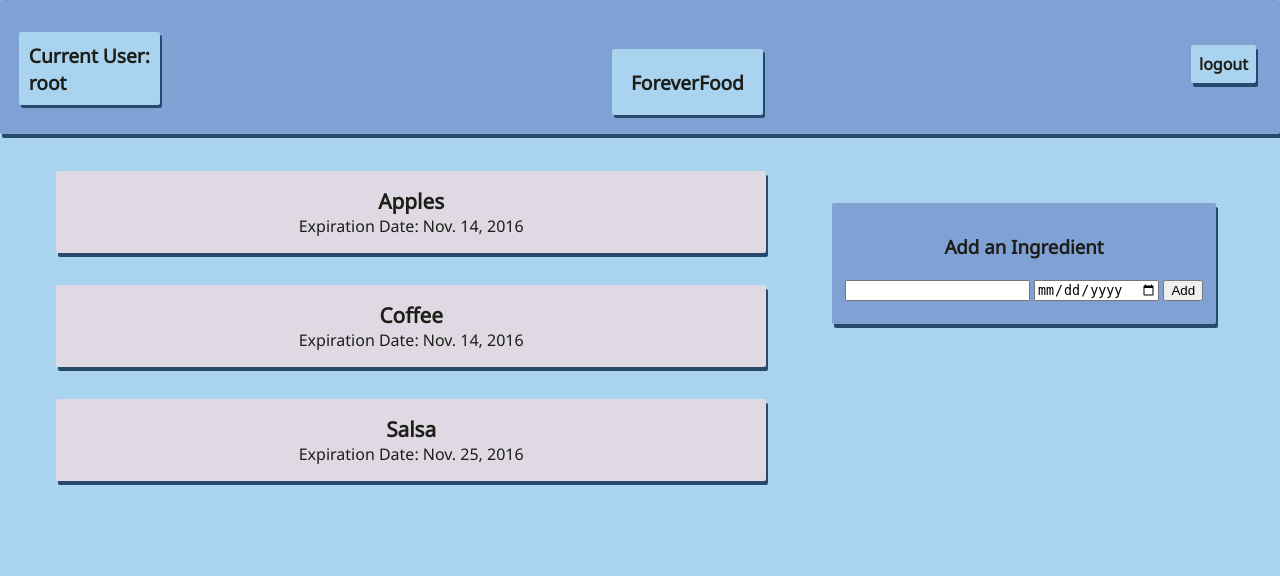
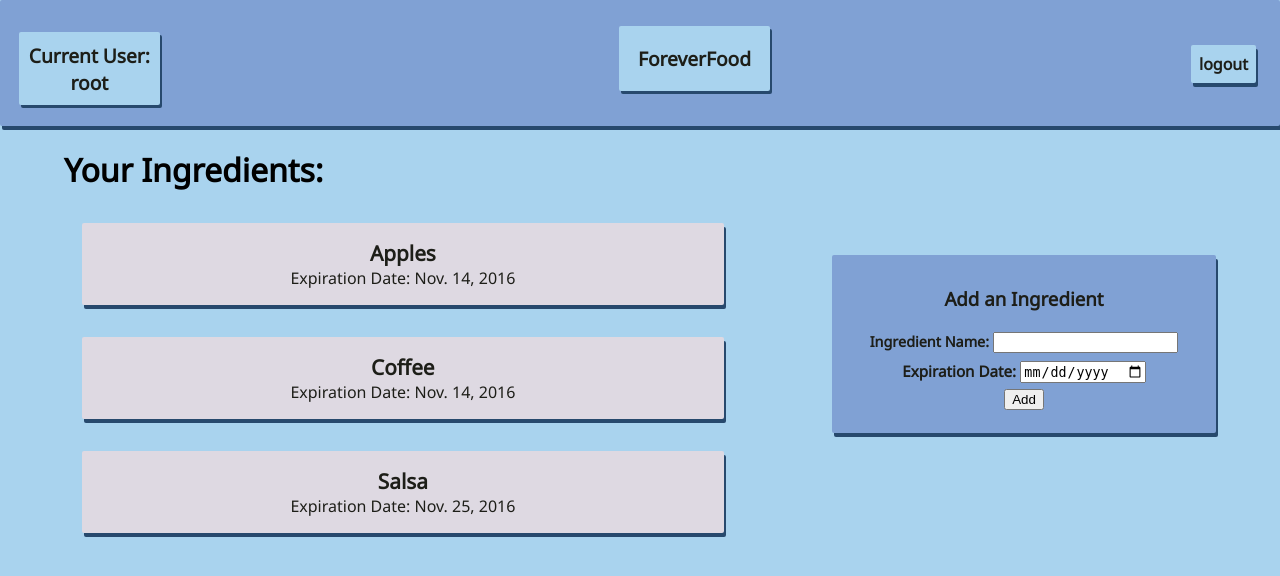
Before and after one commit to EpiChlo/foodforever, a Django app: page /polls/ in a window 1280 px wide. Shown: the top 576 px of the page. Run offline with Django 3.2, Linux system fonts and the light colour scheme; a user stored in the database is signed in; data comes from the database, SQL or seed files in the repository; parts of the project's set-up code (start-up, migrations or seed data) failed here and were passed over.

Commit message:
Holy shit it almost works

```diff
--- a/foodforever/polls/static/polls/style.css
+++ b/foodforever/polls/static/polls/style.css
@@ -8,11 +8,13 @@ body{
 .header {
   background-color: #80A1D4;
   font-weight: bold;
+  text-align: center;
   padding-top: 1%;
   color: #1D1E18;
   box-shadow: 2px 4px #27496d;
   border-radius: 2px;
-  margin-bottom: 5px;
+  padding-bottom: 1em;
+  width: 100vw;
 }
 
 #id {
@@ -23,14 +25,15 @@ body{
   padding: .5em;
   margin-left: 1em;
   display: inline-block;
+  float: left;
+
 }
 
 #head {
   text-align: center;
   display: inline-block;
-  clear: none;
   padding: 1em;
-  margin-left: 35%;
+
   margin-bottom: 1em;
   font-size: 1.2em;
   background-color: #A9D3EE;
@@ -106,10 +109,18 @@ a:hover{
   list-style: none;
   display: inline-block;
   width: 53%;
+  float: left;
+  margin-left: 2%;
+}
+
+h1{
+  margin-left: 2em;
+  margin-bottom: 0;
 }
 
 .indexlist li{
-  width: 100%;
+  float: left;
+  width: 90%;
 }
 
 .indexlist li a{
--- a/foodforever/polls/templates/polls/index.html
+++ b/foodforever/polls/templates/polls/index.html
@@ -3,6 +3,7 @@
 {% block content %}
 
 {% if latest_ingredient_list %}
+  <h1>Your Ingredients:</h1>
     <ul class="indexlist">
     {% for ingredient in latest_ingredient_list %}
         <li><a href="{% url 'polls:detail' ingredient.id %}"><span class="name">{{ ingredient.ingredient_name }}</span><br>Expiration Date: {{ingredient.exp_date}}</a></li>
@@ -15,8 +16,10 @@
   <h3>Add an Ingredient</h3>
   <form action="{% url 'polls:vote' %}" method="post">
     {% csrf_token %}
-    <input type="text" name="ingredient_name" />
-    <input type="date" name="exp_date" />
+    <span style="font-size: .9em;">Ingredient Name:</span>
+    <input type="text" name="ingredient_name"/>
+    <span style="font-size: .95em;">Expiration Date:</span>
+    <input type="date" name="exp_date" /><br>
     <input type='submit' value="Add" />
   </form>
 </div>
--- a/foodforever/polls/views.py
+++ b/foodforever/polls/views.py
@@ -49,15 +49,13 @@ class IndexView(LoggedInMixin, generic.ListView):
         return Ingredient.objects.filter(owner=self.request.user).order_by('exp_date')
 
 
-class DetailView(LoggedInMixin, generic.ListView):
+class DetailView(LoggedInMixin, generic.TemplateView):
     model = Ingredient
     template_name = 'polls/detail.html'
-    request = requests.get("http://food2fork.com/api/search?key=65f31e8e5a3144c1838a3bd3d15bc959&q=chicken")
-    data = json.loads(request.content)
-    print(data)
-
-    def get_object(self, queryset= None):
-        return queryset.get(data = self.data)
+    def get(self, request, *args, **kwargs):
+        jsonrequest = requests.get("http://food2fork.com/api/search?key=65f31e8e5a3144c1838a3bd3d15bc959&q=chicken")
+        data = json.loads(jsonrequest.content)
+        return render(request, self.template_name, {'recipes': data['recipes']})
 
 
 class ResultsView(LoggedInMixin, QuestionOwnerMixin, generic.DetailView):
--- a/foodforever/templates/base.html
+++ b/foodforever/templates/base.html
@@ -6,17 +6,19 @@
 <body>
     <div class="header">
       {% if user.is_anonymous %}
+      <h1 align="center" id="head">ForeverFood</h1>
       <a href="/accounts/login">login</a>
       {% else %}
       <p id="id">
       Current User:<br>
       {{ user }}
       </p>
-
+      <h1 align="center" id="head">ForeverFood</h1>
       <a href="/accounts/logout">logout</a>
       {% endif %}
-      <h1 align="center" id="head">ForeverFood</h1>
+
     </div>
+
     {% block content %}
     {% endblock %}
 </body>
```
Also changed, not shown: other parts of foodforever/polls/static/polls/style.css (+38 -0 lines), foodforever/polls/templates/polls/detail.html (+4 -10 lines), 1 other file.
